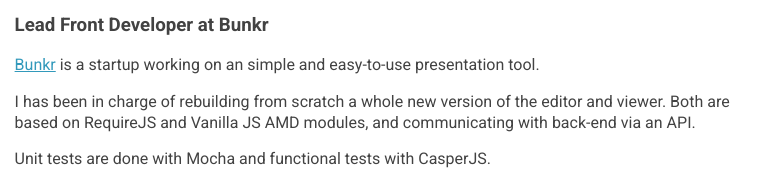
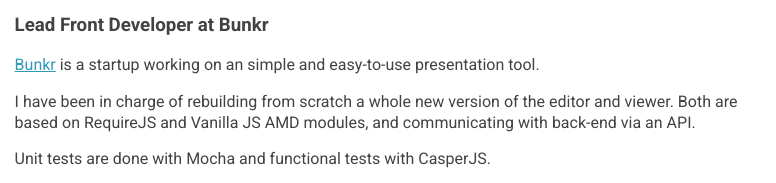
Before and after one commit to gregorylegarec/gregorylegarec.github.io, a plain HTML site: page index.html in a window 1280 px wide. Shown: the part 1333-1516 px from the top of the page, 251-1027 px from the left. Drawn offline with Linux system fonts and the light colour scheme.

Commit message:
fix typo

```diff
--- a/index.html
+++ b/index.html
@@ -32,7 +32,7 @@
 				<dd>
 					<h3>Lead Front Developer at Bunkr</h3>
 					<p><a href="http://bunkrapp.com">Bunkr</a> is a startup working on an simple and easy-to-use presentation tool.</p>
-					<p>I has been in charge of rebuilding from scratch a whole new version of the editor and viewer. Both are based on RequireJS and Vanilla JS AMD modules, and communicating with back-end via an API.</p>
+					<p>I have been in charge of rebuilding from scratch a whole new version of the editor and viewer. Both are based on RequireJS and Vanilla JS AMD modules, and communicating with back-end via an API.</p>
 					<p>Unit tests are done with Mocha and functional tests with CasperJS.</p>
 					<p>I was managing a team of two other developers.</p>
 					<iframe width="512" height="352" src="http://bunkrapp.com/present/iaoo9n/embed/" frameborder="0" scrolling="no" allowfullscreen mozallowfullscreen="true" webkitallowfullscreen="true" onmousewheel=""></iframe>
```
